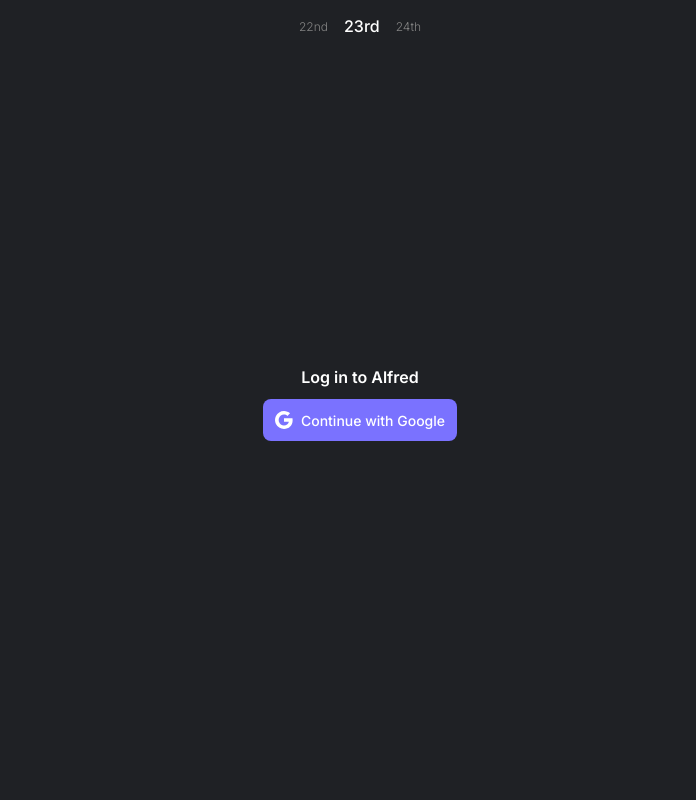
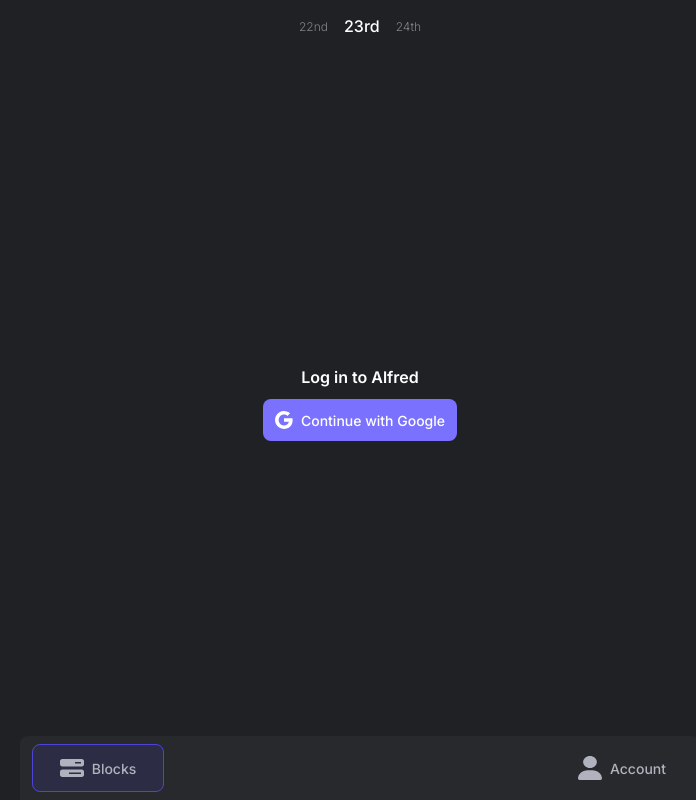
Before and after one commit to ahmmohs/alfred, a Next.js app: page / in a window 1280 px wide. Shown: the whole page, without its empty margins (280-976 px from the left). Built offline with nearby package versions, Linux system fonts and the light colour scheme; no server answers.

Commit message:
footer test

```diff
--- /dev/null
+++ b/src/components/Footer.tsx
@@ -0,0 +1,73 @@
+import styles from "@/styles/Home.module.css";
+import Link from "next/link";
+import { useRouter } from "next/router";
+
+const BlocksIcon = () => (
+  <svg
+    width="24"
+    height="24"
+    viewBox="0 0 24 24"
+    fill="none"
+    xmlns="http://www.w3.org/2000/svg"
+  >
+    <path
+      d="M21 7.5H15V6H21V7.5ZM2.25 3C1.00781 3 0 4.00781 0 5.25V8.25C0 9.49219 1.00781 10.5 2.25 10.5H21.75C22.9922 10.5 24 9.49219 24 8.25V5.25C24 4.00781 22.9922 3 21.75 3H2.25ZM21 16.5V18H9V16.5H21ZM2.25 13.5C1.00781 13.5 0 14.5078 0 15.75V18.75C0 19.9922 1.00781 21 2.25 21H21.75C22.9922 21 24 19.9922 24 18.75V15.75C24 14.5078 22.9922 13.5 21.75 13.5H2.25Z"
+      fill="#B0B3BE"
+    />
+  </svg>
+);
+
+const UserIcon = () => (
+  <svg
+    width="24"
+    height="24"
+    viewBox="0 0 24 24"
+    fill="none"
+    xmlns="http://www.w3.org/2000/svg"
+  >
+    <g clip-path="url(#clip0_102_4)">
+      <path
+        d="M12 12C13.8186 12 15.5628 11.3679 16.8487 10.2426C18.1347 9.11742 18.8571 7.5913 18.8571 6C18.8571 4.4087 18.1347 2.88258 16.8487 1.75736C15.5628 0.632141 13.8186 0 12 0C10.1814 0 8.43723 0.632141 7.15127 1.75736C5.8653 2.88258 5.14286 4.4087 5.14286 6C5.14286 7.5913 5.8653 9.11742 7.15127 10.2426C8.43723 11.3679 10.1814 12 12 12ZM9.55179 14.25C4.275 14.25 0 17.9906 0 22.6078C0 23.3766 0.7125 24 1.59107 24H22.4089C23.2875 24 24 23.3766 24 22.6078C24 17.9906 19.725 14.25 14.4482 14.25H9.55179Z"
+        fill="#B0B3BE"
+      />
+    </g>
+    <defs>
+      <clipPath id="clip0_102_4">
+        <rect width="24" height="24" fill="white" />
+      </clipPath>
+    </defs>
+  </svg>
+);
+
+const Footer = () => {
+  const router = useRouter();
+
+  return (
+    <div className={styles.footer__wrapper}>
+      <Link
+        href="/"
+        className={
+          router.pathname === "/"
+            ? `${styles.footer__item} ${styles.footer__item__selected}`
+            : styles.footer__item
+        }
+      >
+        <BlocksIcon />
+        <div className={styles.footer__item__name}>
+          Blocks
+        </div>
+      </Link>
+      <div className={styles.footer__item}></div>
+      <div className={styles.footer__item__main}></div>
+      <div className={styles.footer__item}></div>
+      <Link href="/account" className={styles.footer__item}>
+        <UserIcon />
+        <div className={styles.footer__item__name}>
+          Account
+        </div>
+      </Link>
+    </div>
+  );
+};
+
+export default Footer;
--- a/src/pages/index.tsx
+++ b/src/pages/index.tsx
@@ -7,6 +7,7 @@
 import { UserAuth } from "@/context/AuthContext";
 import AuthBlock from "@/components/AuthBlock";
 import CreateBlockModal from "@/components/CreateBlockModal";
+import Footer from "@/components/Footer";
 
 export default function Home() {
   const [currentDate, setCurrentDate] = useState(moment());
@@ -55,13 +56,14 @@
           ) : (
             <AuthBlock />
           )}
+          {createBlockModalOpen && (
+            <CreateBlockModal
+              shown={createBlockModalOpen}
+              setShown={setCreateBlockModalOpen}
+            />
+          )}
+          <Footer />
         </div>
-      )}
-      {createBlockModalOpen && (
-        <CreateBlockModal
-          shown={createBlockModalOpen}
-          setShown={setCreateBlockModalOpen}
-        />
       )}
     </div>
   );
--- a/src/styles/Home.module.css
+++ b/src/styles/Home.module.css
@@ -20,17 +20,83 @@
 }
 
 @media only screen and (max-width: 768px) {
-  .content__wrapper {
+  .content__wrapper + .footer__wrapper {
     min-width: 468px;
     max-width: 468px;
   }
 }
 
 @media only screen and (max-width: 480px) {
-  .content__wrapper {
+  .content__wrapper + .footer__wrapper {
     min-width: 100%;
     max-width: 100%;
   }
+}
+
+.footer__wrapper {
+  position: fixed;
+  bottom: 0;
+  left: 0;
+  right: 0;
+  margin: 0 auto;
+  z-index: 1;
+  background: #27292d;
+  height: 64px;
+  width: 680px;
+  box-sizing: border-box;
+  border-top-left-radius: 8px;
+  border-top-right-radius: 8px;
+  display: flex;
+  justify-content: space-between;
+  align-items: center;
+  padding: 12px;
+}
+
+.footer__item {
+  height: 48px;
+  box-sizing: border-box;
+  padding: 8px 12px;
+  display: flex;
+  justify-content: center;
+  align-items: center;
+  transition: .2s ease all;
+  cursor: pointer;
+  border-radius: 8px;
+  text-decoration: none;
+  color: #B0B3BE;
+  min-width: 132px;
+  max-width: 132px;
+}
+
+.footer__item.footer__item__selected {
+  background: #4b44d822;
+  border: 1px solid #4c44d8;
+}
+
+.footer__item.footer__item__selected:hover {
+  background: #4b44d822;
+  border: 1px solid #4c44d8;
+}
+
+.footer__item:hover {
+  background: #3a3b3f;
+}
+
+.footer__item__name {
+  text-decoration: none;
+  margin-left: 8px;
+  font-size: 14px;
+  font-weight: 500;
+}
+
+.footer__item__main {
+  width: 48px;
+  height: 48px;
+  position: relative;
+}
+
+.footer__item__main:hover {
+  background: #3a3b3f;
 }
 
 .date__header__wrapper {
```
Also changed, not shown: src/pages/account.tsx (added, +13 -0 lines).
